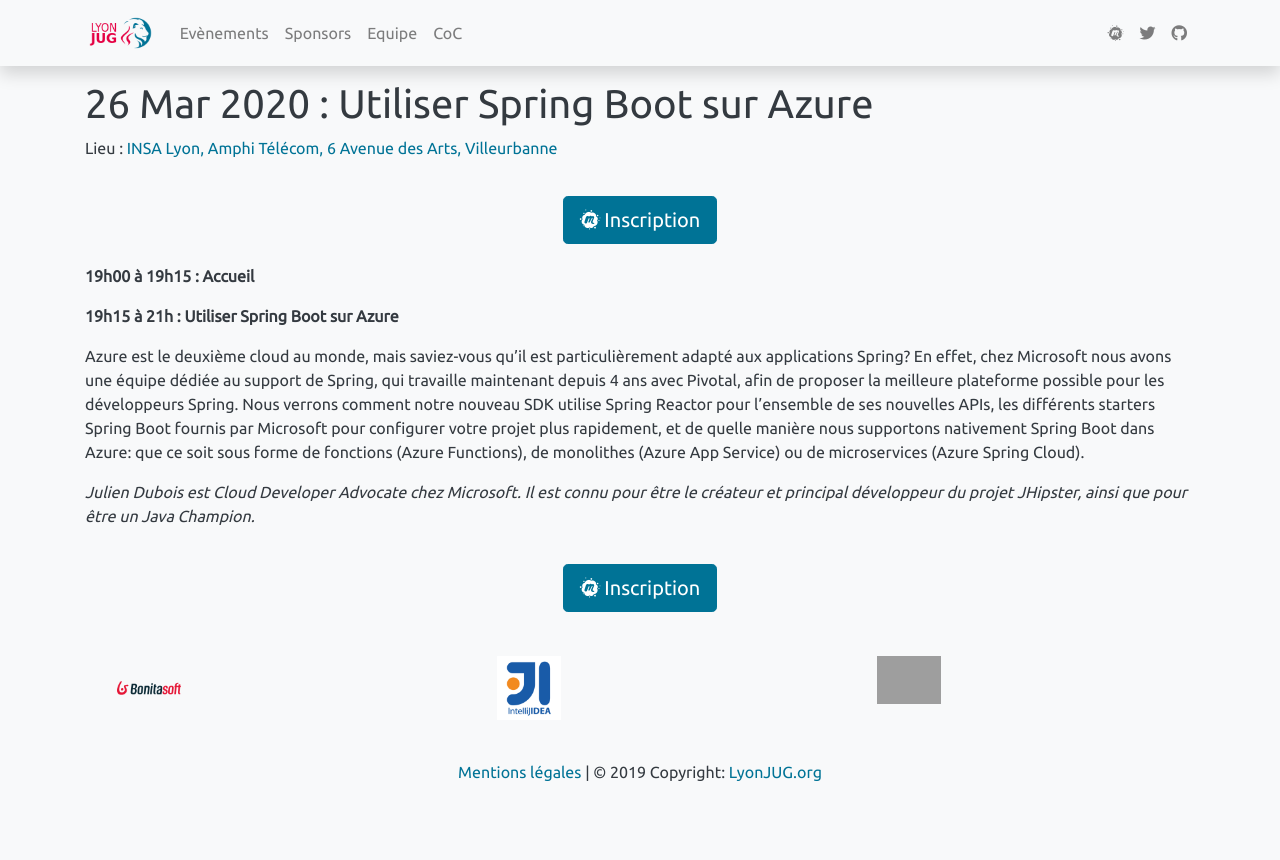
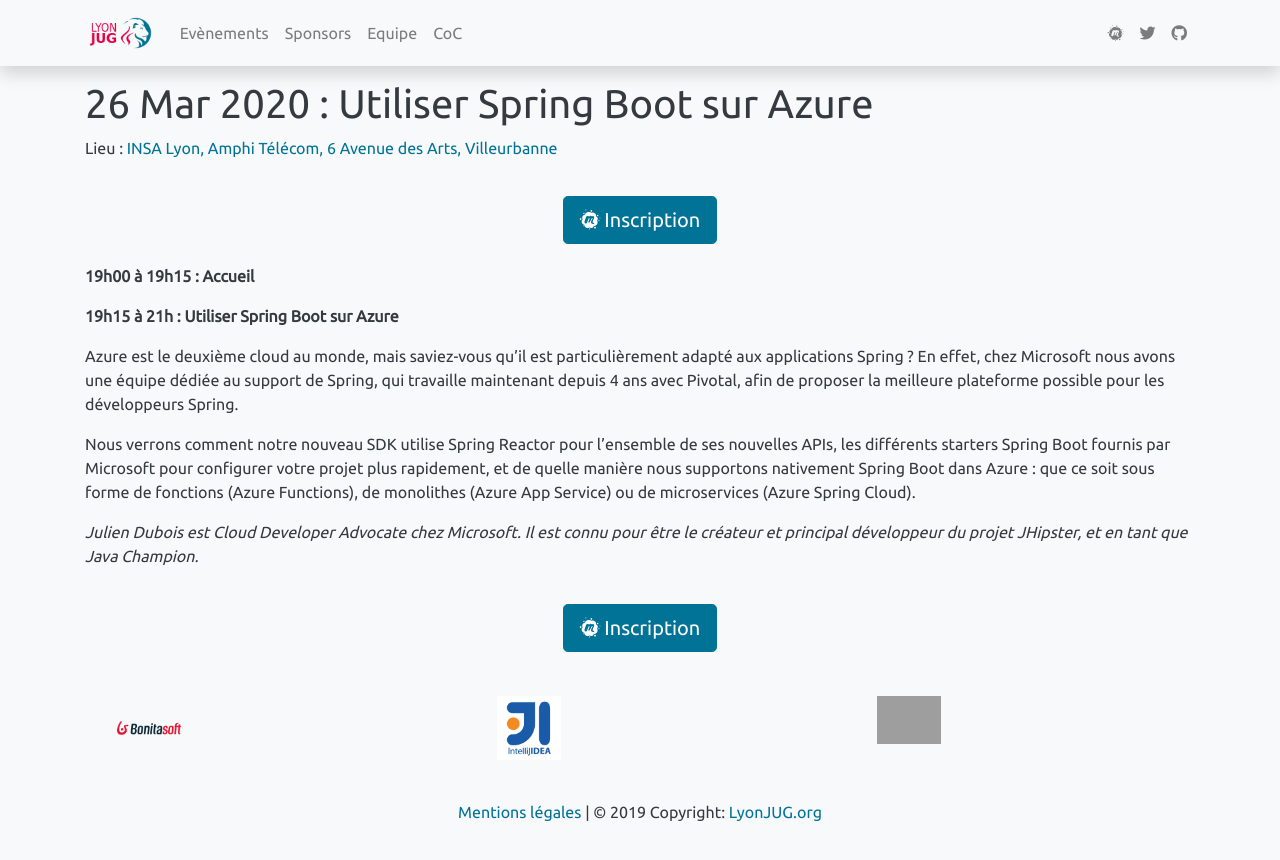
Before and after one commit to lyonjug/lyonjug.org, a Jekyll site: the page built from _posts/2020-03-26-springboot-azure.md, in a window 1280 px wide. Shown: the top 860 px of the page. Built offline with Jekyll 4.4.1, drawn with Linux system fonts in a browser that asks for light colours; grey boxes are pictures that could not be loaded.

Commit message:
typo, mise en page et formulation

```diff
--- a/_posts/2020-03-26-springboot-azure.md
+++ b/_posts/2020-03-26-springboot-azure.md
@@ -9,16 +9,14 @@
 
 **19h15 à 21h : {{ page.title }}**
 
-Azure est le deuxième cloud au monde, mais saviez-vous qu'il est particulièrement
-adapté aux applications Spring?
-En effet, chez Microsoft nous avons une équipe dédiée au support de Spring,
-qui travaille maintenant depuis 4 ans avec Pivotal,
+Azure est le deuxième cloud au monde, mais saviez-vous qu'il est particulièrement adapté aux applications Spring ?
+En effet, chez Microsoft nous avons une équipe dédiée au support de Spring, qui travaille maintenant depuis 4 ans avec Pivotal,
 afin de proposer la meilleure plateforme possible pour les développeurs Spring.
+
 Nous verrons comment notre nouveau SDK utilise Spring Reactor pour l'ensemble de ses nouvelles APIs,
 les différents starters Spring Boot fournis par Microsoft pour configurer votre projet plus rapidement,
-et de quelle manière nous supportons nativement Spring Boot dans Azure:
-que ce soit sous forme de fonctions (Azure Functions), de monolithes (Azure App Service)
-ou de microservices (Azure Spring Cloud).
+et de quelle manière nous supportons nativement Spring Boot dans Azure :
+que ce soit sous forme de fonctions (Azure Functions), de monolithes (Azure App Service) ou de microservices (Azure Spring Cloud).
 
 *Julien Dubois est Cloud Developer Advocate chez Microsoft.
-Il est connu pour être le créateur et principal développeur du projet JHipster, ainsi que pour être un Java Champion.*
+Il est connu pour être le créateur et principal développeur du projet JHipster, et en tant que Java Champion.*
```
